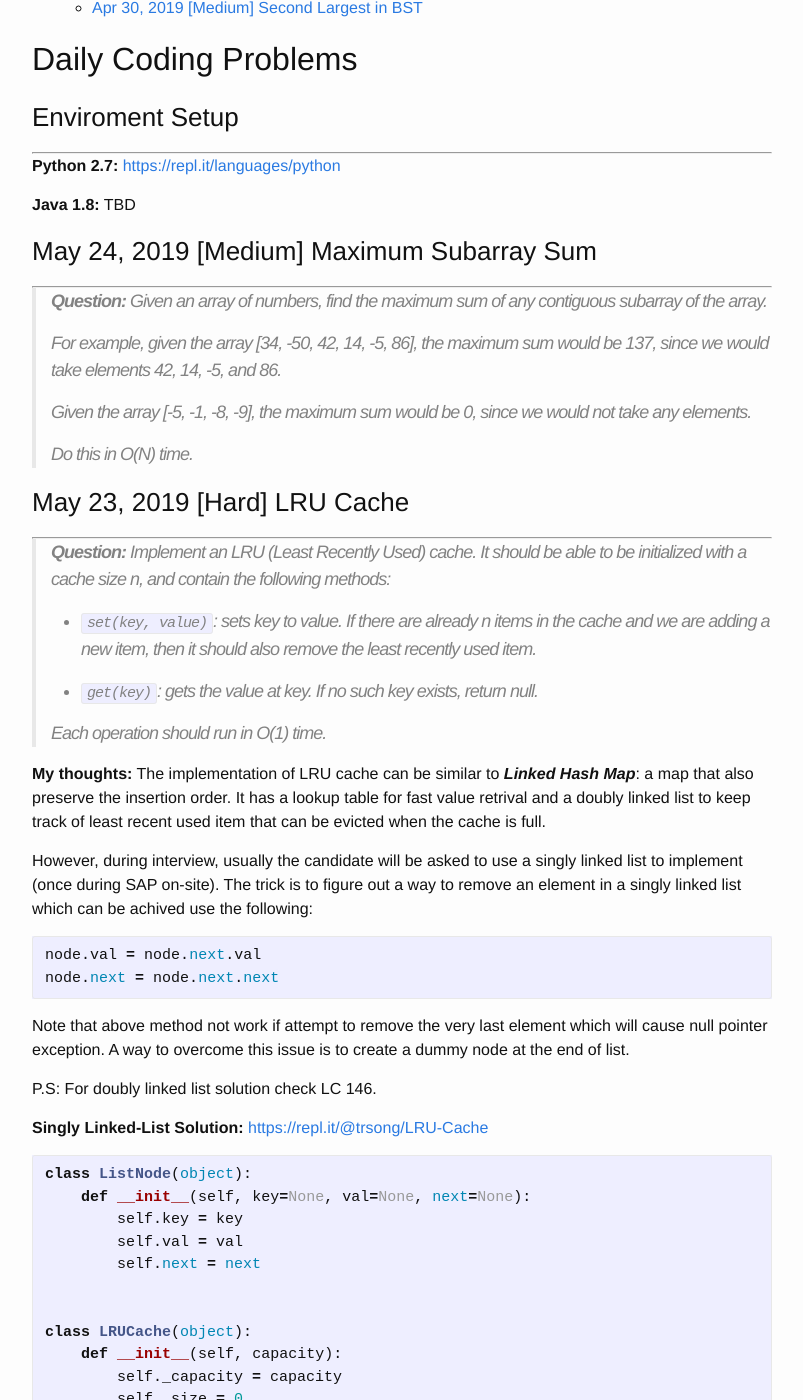
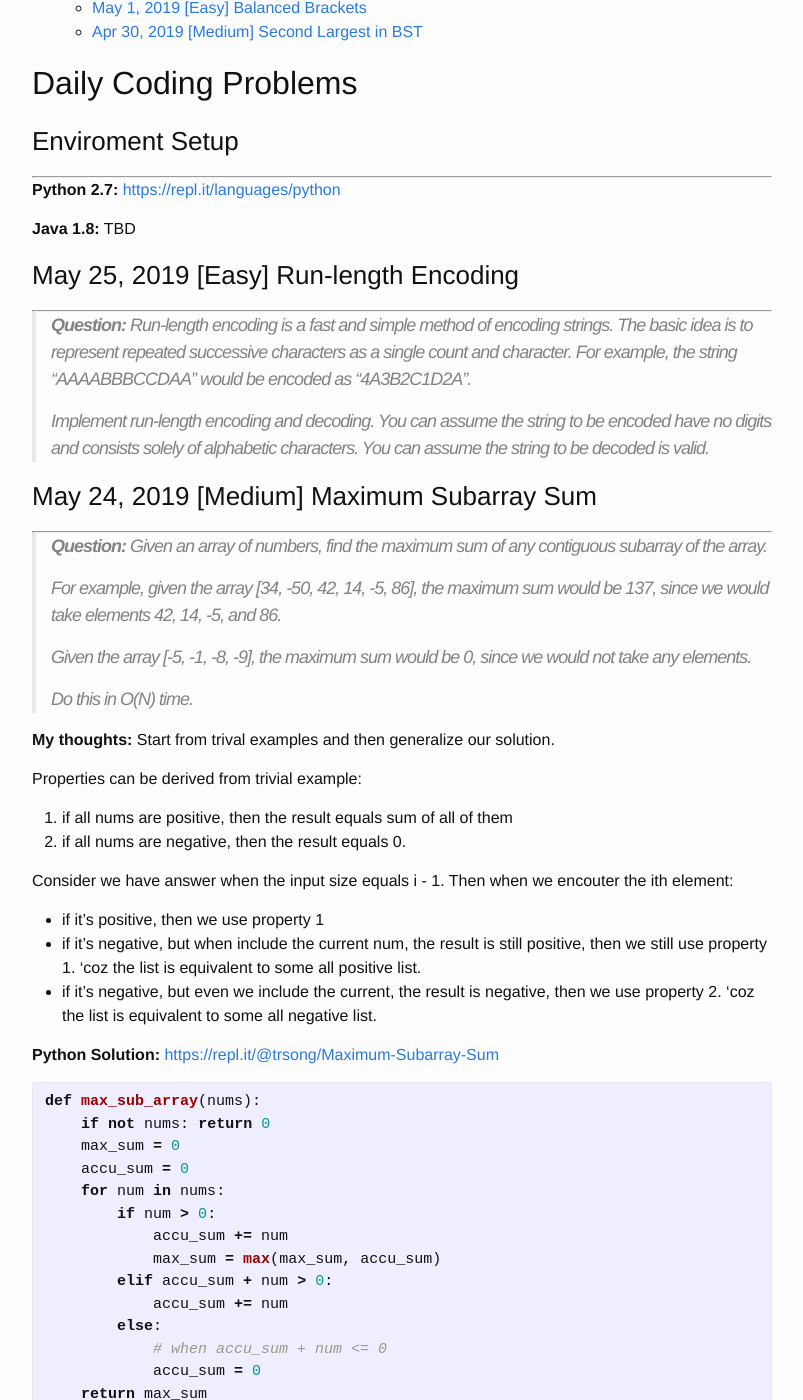
Before and after one commit to trsong/trsong.github.io, a Jekyll site: the page built from _posts/2019-04-30-DailyQuestions.md, in a window 1280 px wide and 1400 px high, scrolled down 828 px. Shown: the whole window, without its empty margins (238-1041 px from the left). Built offline with Jekyll 4.4.1, drawn with Linux system fonts in a browser that asks for light colours; some of the changed text lies outside the part shown.

Commit message:
Add answer to May 24 Question

````diff
--- a/_posts/2019-04-30-DailyQuestions.md
+++ b/_posts/2019-04-30-DailyQuestions.md
@@ -48,31 +48,30 @@ One of the player chooses ‘O’ and the other ‘X’ to mark their respective
  "the   lazy   dog"] # 4 extra spaces distributed evenly
 ```
 
-### May, 2019 \[Easy\]
+### May, 2019 \[Hard\]
+---
+> **Question:** Given an array of strictly the characters 'R', 'G', and 'B', segregate the values of the array so that all the Rs come first, the Gs come second, and the Bs come last. You can only swap elements of the array.
+>
+> Do this in linear time and in-place.
+>
+> For example, given the array ['G', 'B', 'R', 'R', 'B', 'R', 'G'], it should become ['R', 'R', 'R', 'G', 'G', 'B', 'B']
+
+### May 26, 2019 \[Hard\] Subset Sum
+---
+> **Question:** Given a list of integers S and a target number k, write a function that returns a subset of S that adds up to k. If such a subset cannot be made, then return null.
+>
+> Integers can appear more than once in the list. You may assume all numbers in the list are positive.
+>
+> For example, given S = [12, 1, 61, 5, 9, 2] and k = 24, return [12, 9, 2, 1] since it sums up to 24.
+
+-->
+
+### May 25, 2019 \[Easy\] Run-length Encoding
 ---
 > **Question:** Run-length encoding is a fast and simple method of encoding strings. The basic idea is to represent repeated successive characters as a single count and character. For example, the string "AAAABBBCCDAA" would be encoded as "4A3B2C1D2A".
 >
 > Implement run-length encoding and decoding. You can assume the string to be encoded have no digits and consists solely of alphabetic characters. You can assume the string to be decoded is valid.
 
-
-### May, 2019 \[Hard\]
----
-> **Question:** Given an array of strictly the characters 'R', 'G', and 'B', segregate the values of the array so that all the Rs come first, the Gs come second, and the Bs come last. You can only swap elements of the array.
->
-> Do this in linear time and in-place.
->
-> For example, given the array ['G', 'B', 'R', 'R', 'B', 'R', 'G'], it should become ['R', 'R', 'R', 'G', 'G', 'B', 'B']
-
-### May, 2019 \[Hard\]
----
-> **Question:** Given a list of integers S and a target number k, write a function that returns a subset of S that adds up to k. If such a subset cannot be made, then return null.
->
-> Integers can appear more than once in the list. You may assume all numbers in the list are positive.
->
-> For example, given S = [12, 1, 61, 5, 9, 2] and k = 24, return [12, 9, 2, 1] since it sums up to 24.
-
--->
-
 ### May 24, 2019 \[Medium\] Maximum Subarray Sum
 ---
 > **Question:** Given an array of numbers, find the maximum sum of any contiguous subarray of the array.
@@ -82,6 +81,51 @@ One of the player chooses ‘O’ and the other ‘X’ to mark their respective
 > Given the array [-5, -1, -8, -9], the maximum sum would be 0, since we would not take any elements.
 >
 > Do this in O(N) time.
+
+**My thoughts:** Start from trival examples and then generalize our solution.
+
+Properties can be derived from trivial example:
+1. if all nums are positive, then the result equals sum of all of them
+2. if all nums are negative, then the result equals 0.
+
+Consider we have answer when the input size equals i - 1. Then when we encouter the ith element:
+- if it's positive, then we use property 1
+- if it's negative, but when include the current num, the result is still positive, then we still use property 1. 'coz the list is equivalent to some all positive list.
+- if it's negative, but even we include the current, the result is negative, then we use property 2. 'coz the list is equivalent to some all negative list.
+
+**Python Solution:** [https://repl.it/@trsong/Maximum-Subarray-Sum](https://repl.it/@trsong/Maximum-Subarray-Sum)
+```py
+def max_sub_array(nums):
+    if not nums: return 0
+    max_sum = 0
+    accu_sum = 0
+    for num in nums:
+        if num > 0:
+            accu_sum += num
+            max_sum = max(max_sum, accu_sum)
+        elif accu_sum + num > 0:
+            accu_sum += num
+        else:
+            # when accu_sum + num <= 0
+            accu_sum = 0
+    return max_sum
+
+
+def main():
+    assert max_sub_array([]) == 0
+    assert max_sub_array([1]) == 1
+    assert max_sub_array([-1]) == 0
+    assert max_sub_array([34, -50, 42, 14, -5, 86])  == 137
+    assert max_sub_array([-5, -1, -8, -9]) == 0
+    assert max_sub_array([-1, -1, -1, 5, -1 , -1]) == 5
+    assert max_sub_array([1, 1, -5, 1, 1]) == 2
+    assert max_sub_array([1, 1, -1, 1, 1]) == 3
+    assert max_sub_array([1, 1, -1, 1, 1, 1]) == 4
+
+
+if __name__ == '__main__':
+    main()
+```
 
 ### May 23, 2019 \[Hard\] LRU Cache
 ---
````
